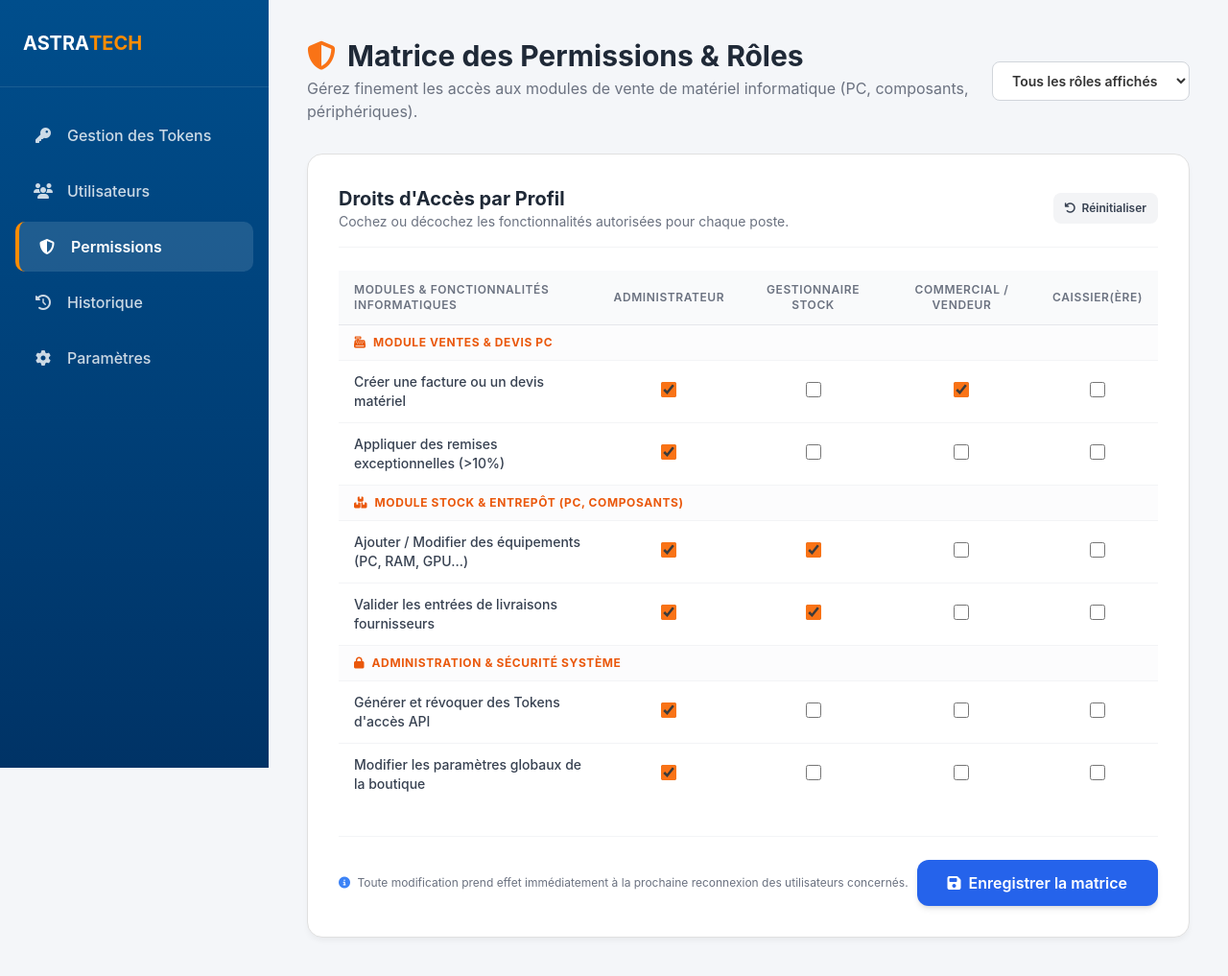
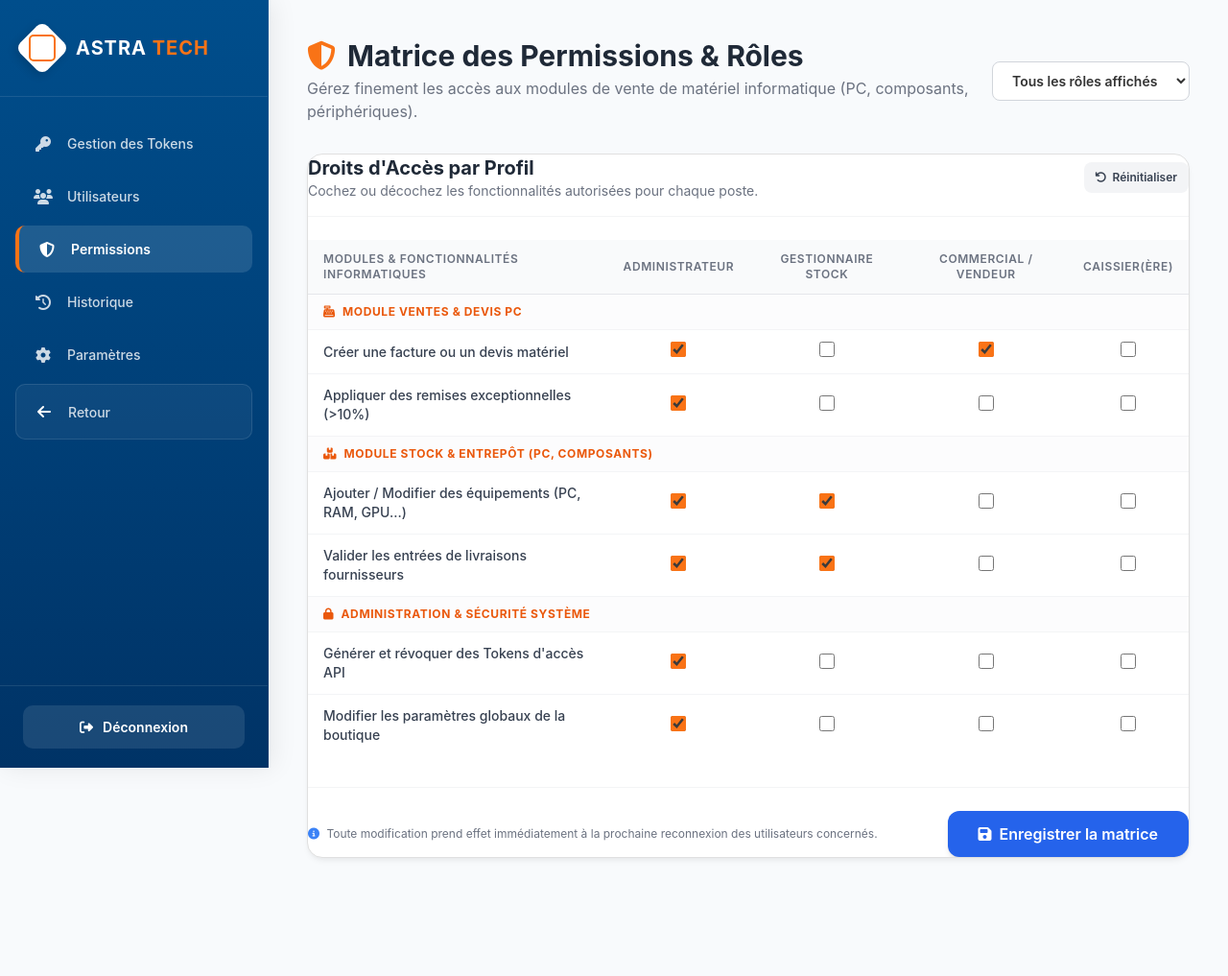
Before and after one commit to lenille002/astra, a Django app: page /permissions/ in a window 1280 px wide. Shown: the whole page at 96% size. After the commit the page ends 895 px from the top, so only its background shows below. Run offline with Django 5.2, Linux system fonts and the light colour scheme; some libraries are stand-ins or nearby versions.

```diff
--- a/astra/Templates/astra/historiques.html
+++ b/astra/Templates/astra/historiques.html
@@ -331,7 +331,7 @@ html.dark .feature-desc {
         </ul>
 
         <div class="sidebar-footer">
-            <a href="{% url 'astra:logout' %}" class="btn-logout" id="logoutBtn">
+            <a href="{% url 'astra:login' %}" class="btn-logout" id="loginBtn">
                 <i class="fas fa-sign-out-alt"></i> Déconnexion
             </a>
         </div>
--- a/astra/Templates/astra/page_utilisateurs.html
+++ b/astra/Templates/astra/page_utilisateurs.html
@@ -355,7 +355,7 @@
         </ul>
 
         <div class="sidebar-footer">
-            <a href="{% url 'astra:logout' %}" class="btn-logout" id="logoutBtn">
+            <a href="{% url 'astra:login' %}" class="btn-logout" id="loginBtn">
                 <i class="fas fa-sign-out-alt"></i> Déconnexion
             </a>
         </div>
--- a/astra/Templates/astra/parametres.html
+++ b/astra/Templates/astra/parametres.html
@@ -266,7 +266,7 @@
         </ul>
 
         <div class="sidebar-footer">
-            <a href="{% url 'astra:logout' %}" class="btn-logout" id="logoutBtn">
+            <a href="{% url 'astra:login' %}" class="btn-logout" id="loginBtn">
                 <i class="fas fa-sign-out-alt"></i> Déconnexion
             </a>
         </div>
--- a/astra/Templates/astra/permissions.html
+++ b/astra/Templates/astra/permissions.html
@@ -1,14 +1,13 @@
 <!DOCTYPE html>
 <html lang="fr">
-
 <head>
     <meta charset="UTF-8">
     <meta name="viewport" content="width=device-width, initial-scale=1.0">
-    <title>ASTRA TECH - Gestion des Permissions</title>
+    <title>ASTRA TECH - Paramètres & Administration Globale</title>
 
-    <!-- Script anti-flash Dark Mode -->
+    <!-- Script d’initialisation immédiate du mode nuit global -->
     <script>
-        (function () {
+        (function() {
             const savedDarkMode = localStorage.getItem('astra_dark_mode');
             if (savedDarkMode === 'true') {
                 document.documentElement.classList.add('dark');
@@ -18,24 +17,33 @@
         })();
     </script>
 
+    <!-- CSS Tailwind & FontAwesome -->
     <script src="https://cdn.tailwindcss.com"></script>
     <script>
-        tailwind.config = { darkMode: 'class' }
+        tailwind.config = {
+            darkMode: 'class',
+        }
     </script>
     <link rel="stylesheet" href="https://cdnjs.cloudflare.com/ajax/libs/font-awesome/6.4.0/css/all.min.css">
 
     <style>
         :root {
+            --tech-blue: #0078D7;
             --tech-dark-blue: #004E8C;
             --tech-sidebar-bg: #003366;
-            --tech-orange: #FF8C00;
+            --tech-orange: #f97316;
+            --tech-orange-hover: #ea580c;
             --tech-white: #FFFFFF;
-            --tech-light-gray: #F4F6F9;
+            --tech-light-gray: #f8fafc;
             --tech-card-bg: #ffffff;
             --tech-dark-gray: #333333;
             --tech-border: #E0E0E0;
             --sidebar-width: 280px;
+            --radius-lg: 16px;
+            --radius-md: 10px;
         }
+
+        @import url('https://fonts.googleapis.com/css2?family=Inter:wght@400;500;600;700&display=swap');
 
         body {
             font-family: 'Inter', sans-serif;
@@ -43,24 +51,42 @@
             color: var(--tech-dark-gray);
             display: flex;
             min-height: 100vh;
-            margin: 0;
+            overflow-x: hidden;
+            gap: 0;
             transition: background-color 0.3s ease, color 0.3s ease;
         }
 
+        /* --- MODE NUIT GLOBAL --- */
         html.dark body {
             background-color: #0f172a !important;
             color: #f1f5f9 !important;
         }
-
         html.dark .card {
             background-color: #1e293b !important;
             border-color: #334155 !important;
             color: #f1f5f9 !important;
         }
+        html.dark h1, html.dark h2, html.dark h3, html.dark label, html.dark span, html.dark div {
+            color: inherit;
+        }
+        html.dark input, html.dark select {
+            background-color: #0f172a !important;
+            border-color: #334155 !important;
+            color: #ffffff !important;
+        }
+        html.dark .role-card {
+            background-color: #1e293b;
+            border-color: #334155;
+        }
+        html.dark .role-card.border-orange-500 {
+            border-color: #f97316 !important;
+            background-color: rgba(249, 115, 22, 0.1) !important;
+        }
 
+        /* --- SIDEBAR --- */
         .sidebar {
             width: var(--sidebar-width);
-            background: linear-gradient(180deg, var(--tech-dark-blue) 0%, var(--tech-sidebar-bg) 100%);
+            background: linear-gradient(180deg, var(--tech-dark-blue) 0%, #003366 100%);
             color: var(--tech-white);
             display: flex;
             flex-direction: column;
@@ -69,6 +95,8 @@
             bottom: 0;
             left: 0;
             z-index: 100;
+            box-shadow: 4px 0 25px rgba(0, 0, 0, 0.08);
+            border-right: 1px solid rgba(255, 255, 255, 0.05);
         }
 
         .sidebar-brand {
@@ -76,11 +104,37 @@
             display: flex;
             align-items: center;
             border-bottom: 1px solid rgba(255, 255, 255, 0.1);
+        }
+
+        .sidebar-logo {
+            width: 40px;
+            height: 40px;
+            background: var(--tech-white);
+            border-radius: 8px;
+            transform: rotate(45deg);
+            display: flex;
+            justify-content: center;
+            align-items: center;
+            margin-right: 15px;
+            box-shadow: 0 4px 10px rgba(0, 0, 0, 0.15);
+        }
+
+        .sidebar-logo-inner {
+            width: 28px;
+            height: 28px;
+            border: 2px solid var(--tech-orange);
+            border-radius: 5px;
+            transform: rotate(-45deg);
+        }
+
+        .sidebar-title {
             font-weight: bold;
             font-size: 20px;
+            letter-spacing: 1px;
+            color: #ffffff !important;
         }
 
-        .sidebar-brand span {
+        .sidebar-title span {
             color: var(--tech-orange);
         }
 
@@ -92,23 +146,35 @@
             display: flex;
             flex-direction: column;
             gap: 6px;
+            overflow-y: auto;
         }
 
-        .nav-menu li a {
+        .nav-menu li a,
+        .nav-menu a.back-link {
             display: flex;
             align-items: center;
             padding: 14px 18px;
             color: rgba(255, 255, 255, 0.8);
             text-decoration: none;
             font-weight: 500;
-            border-radius: 10px;
+            font-size: 14px;
+            border-radius: var(--radius-md);
             transition: all 0.25s ease;
         }
 
-        .nav-menu li a i {
+        .nav-menu li a i,
+        .nav-menu a.back-link i {
             margin-right: 14px;
+            font-size: 16px;
             width: 22px;
             text-align: center;
+            transition: transform 0.25s;
+        }
+
+        .nav-menu li a:hover,
+        .nav-menu a.back-link:hover {
+            color: var(--tech-white);
+            background-color: rgba(255, 255, 255, 0.08);
         }
 
         .nav-menu li a.active {
@@ -118,27 +184,70 @@
             font-weight: 600;
         }
 
+        .nav-menu a.back-link {
+
+            background-color: rgba(255, 255, 255, 0.05);
+            border: 1px solid rgba(255, 255, 255, 0.1);
+        }
+
+        .sidebar-footer {
+            padding: 20px 24px;
+            border-top: 1px solid rgba(255, 255, 255, 0.1);
+        }
+
+        .btn-logout {
+            width: 100%;
+            background-color: rgba(255, 255, 255, 0.1);
+            color: var(--tech-white);
+            border: none;
+            padding: 12px;
+            border-radius: var(--radius-md);
+            cursor: pointer;
+            display: flex;
+            align-items: center;
+            justify-content: center;
+            gap: 10px;
+            font-weight: 600;
+            font-size: 14px;
+            transition: all 0.2s;
+            text-decoration: none;
+        }
+
+        .btn-logout:hover {
+            background-color: #ff4d4d;
+            box-shadow: 0 4px 12px rgba(255, 77, 77, 0.3);
+        }
+
         .main-content {
             margin-left: var(--sidebar-width);
             flex: 1;
             padding: 40px;
+            max-width: calc(100% - var(--sidebar-width));
+            box-sizing: border-box;
         }
 
         .card {
             background-color: var(--tech-card-bg);
-            border-radius: 16px;
+            border-radius: var(--radius-lg);
+            box-shadow: 0 4px 6px -1px rgba(0, 0, 0, 0.05), 0 2px 4px -1px rgba(0, 0, 0, 0.03);
             border: 1px solid var(--tech-border);
-            padding: 32px;
-            box-shadow: 0 4px 6px -1px rgba(0, 0, 0, 0.05);
+        }
+
+        .role-card {
+            cursor: pointer;
+            transition: all 0.2s ease;
         }
     </style>
 </head>
+<body>
 
-<body>
     <!-- SIDEBAR -->
     <aside class="sidebar">
         <div class="sidebar-brand">
-            ASTRA <span>TECH</span>
+            <div class="sidebar-logo">
+                <div class="sidebar-logo-inner"></div>
+            </div>
+            <div class="sidebar-title">ASTRA <span>TECH</span></div>
         </div>
 
         <ul class="nav-menu">
@@ -147,8 +256,22 @@
             <li><a href="{% url 'astra:permissions_page' %}" class="active"><i class="fas fa-shield-alt"></i> Permissions</a></li>
             <li><a href="{% url 'astra:historiques_page' %}"><i class="fas fa-history"></i> Historique</a></li>
             <li><a href="{% url 'astra:parametres_page' %}"><i class="fas fa-cog"></i> Paramètres</a></li>
+
+            <li>
+                <a href="#" onclick="history.back(); return false;" class="back-link">
+                    <i class="fas fa-arrow-left text-white text-lg"></i>
+                    <span>Retour</span>
+                </a>
+            </li>
         </ul>
+
+        <div class="sidebar-footer">
+            <a href="{% url 'astra:login' %}" class="btn-logout" id="loginBtn">
+                <i class="fas fa-sign-out-alt"></i> Déconnexion
+            </a>
+        </div>
     </aside>
+
 
     <!-- MAIN CONTENT -->
     <main class="main-content">
--- a/astra/Templates/astra/token_accueil.html
+++ b/astra/Templates/astra/token_accueil.html
@@ -506,9 +506,9 @@
         </ul>
 
         <div class="sidebar-footer">
-            <form action="{% url 'astra:logout' %}" method="post" style="width: 100%;">
+            <form action="{% url 'astra:login' %}" method="post" style="width: 100%;">
                 {% csrf_token %}
-                <button type="submit" class="btn-logout" id="sidebarLogout">
+                <button type="submit" class="btn-logout" id="sidebarLogin">
                     <i class="fas fa-sign-out-alt"></i> Déconnexion
                 </button>
             </form>
```
Also changed, not shown: db.sqlite3.
